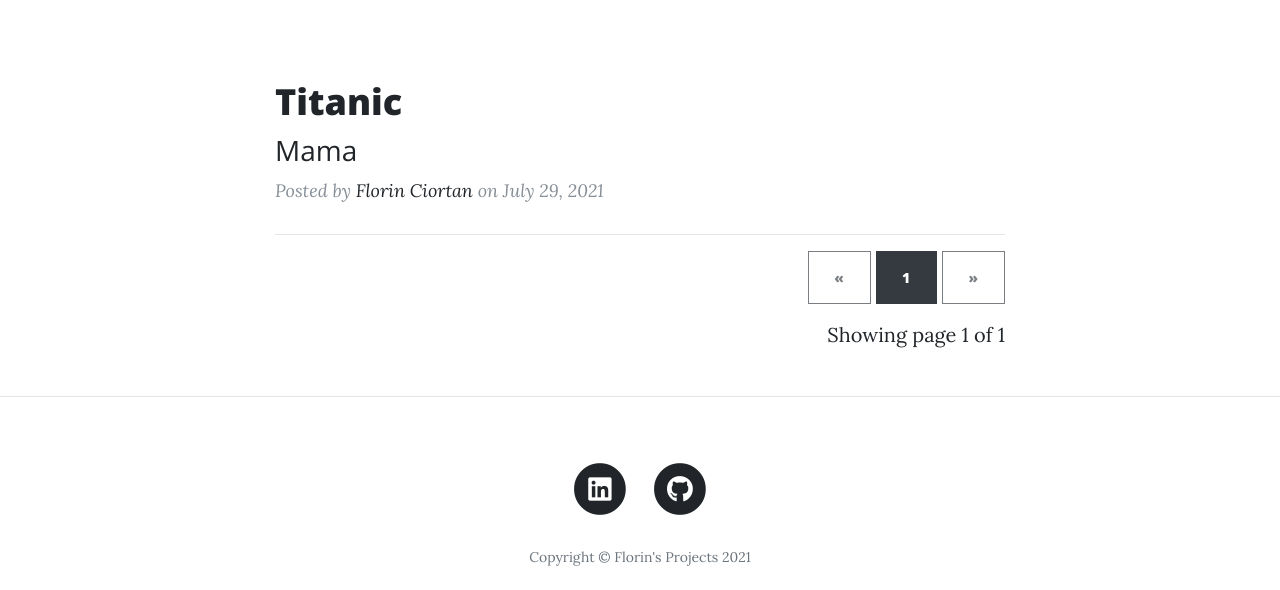
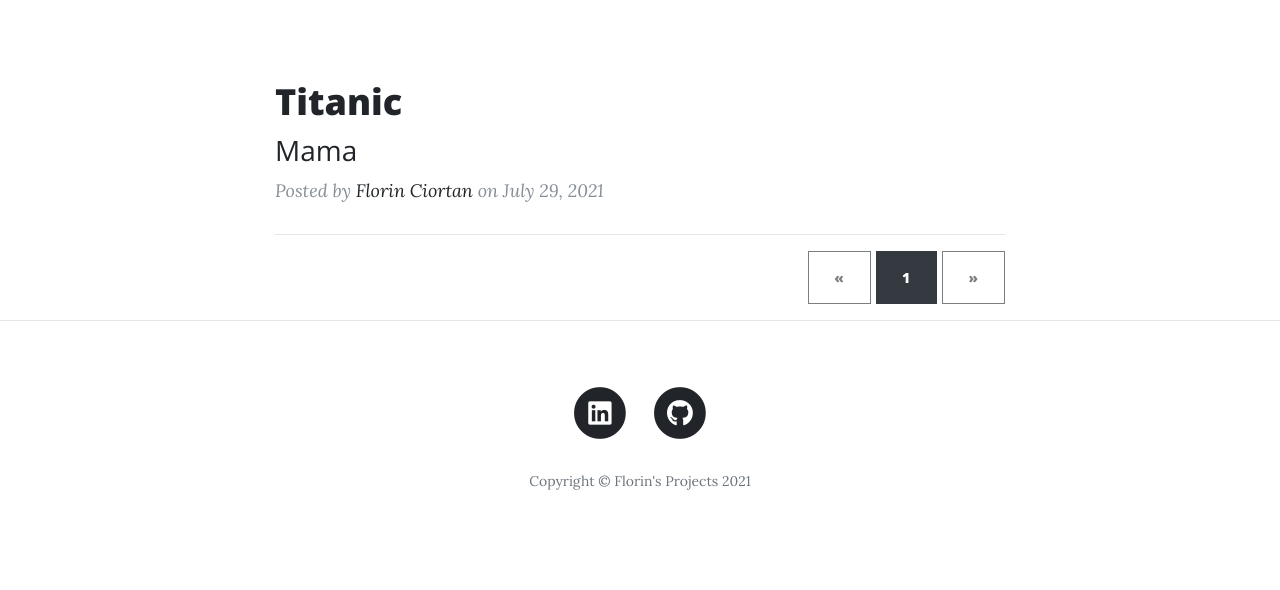
Before and after one commit to CiortanFlorin/Blog, a Flask app: page / in a window 1280 px wide. Shown: the part 532-1122 px from the top of the page. After the commit the page ends 1022 px from the top, so only its background shows below. Run offline with Flask 2, Linux system fonts and the light colour scheme; data comes from the database, SQL or seed files in the repository; some libraries are stand-ins or nearby versions.

```diff
--- a/templates/index.html
+++ b/templates/index.html
@@ -72,9 +72,7 @@
         &raquo;
     </a>
 </div>
-<p class="text-right mt-3">
-   Showing page {{ all_posts.page }} of {{ all_posts.pages }}
-</p>
+
 
         <!-- New Post -->
         {% if current_user.id==1 %}
```
